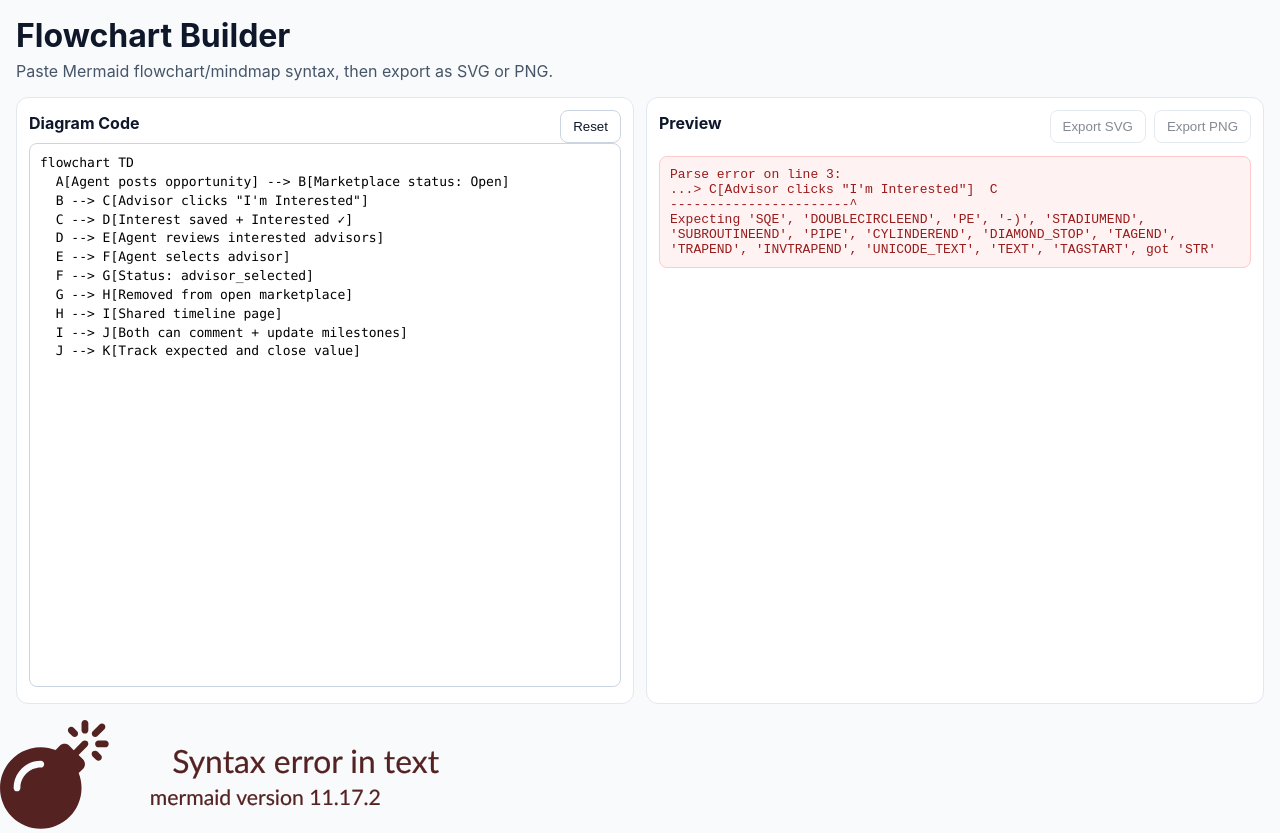
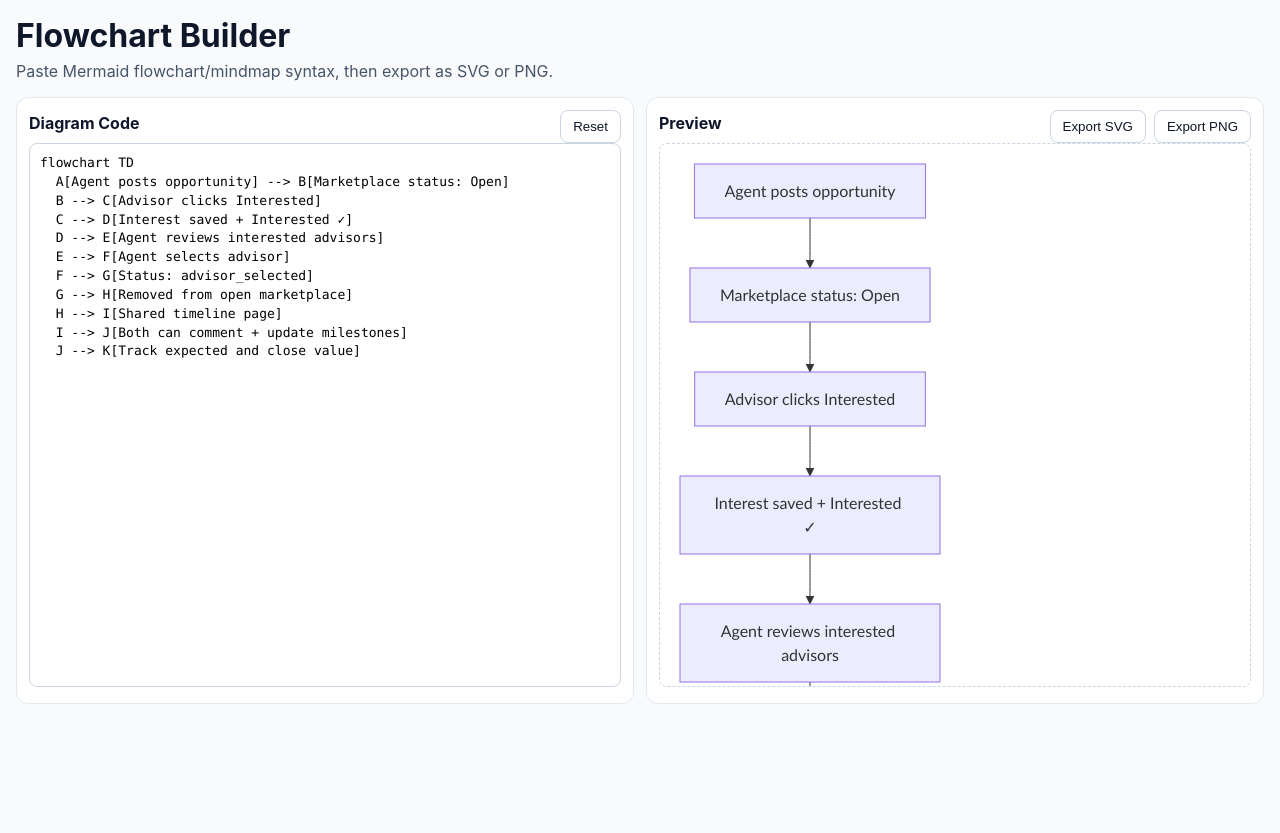
Before and after one commit to BenWeisman96/Flowchart.-Openclaw, a React (Vite) app: page / in a window 1280 px wide. After the commit the page ends 800 px from the top, so only its background shows below. Built offline with nearby package versions, Linux system fonts and the light colour scheme.

Commit message:
Fix default Mermaid starter diagram syntax to prevent blank preview

```diff
--- a/src/App.tsx
+++ b/src/App.tsx
@@ -3,7 +3,7 @@ import mermaid from 'mermaid';
 
 const DEFAULT_DIAGRAM = `flowchart TD
   A[Agent posts opportunity] --> B[Marketplace status: Open]
-  B --> C[Advisor clicks \"I'm Interested\"]
+  B --> C[Advisor clicks Interested]
   C --> D[Interest saved + Interested ✓]
   D --> E[Agent reviews interested advisors]
   E --> F[Agent selects advisor]
```
